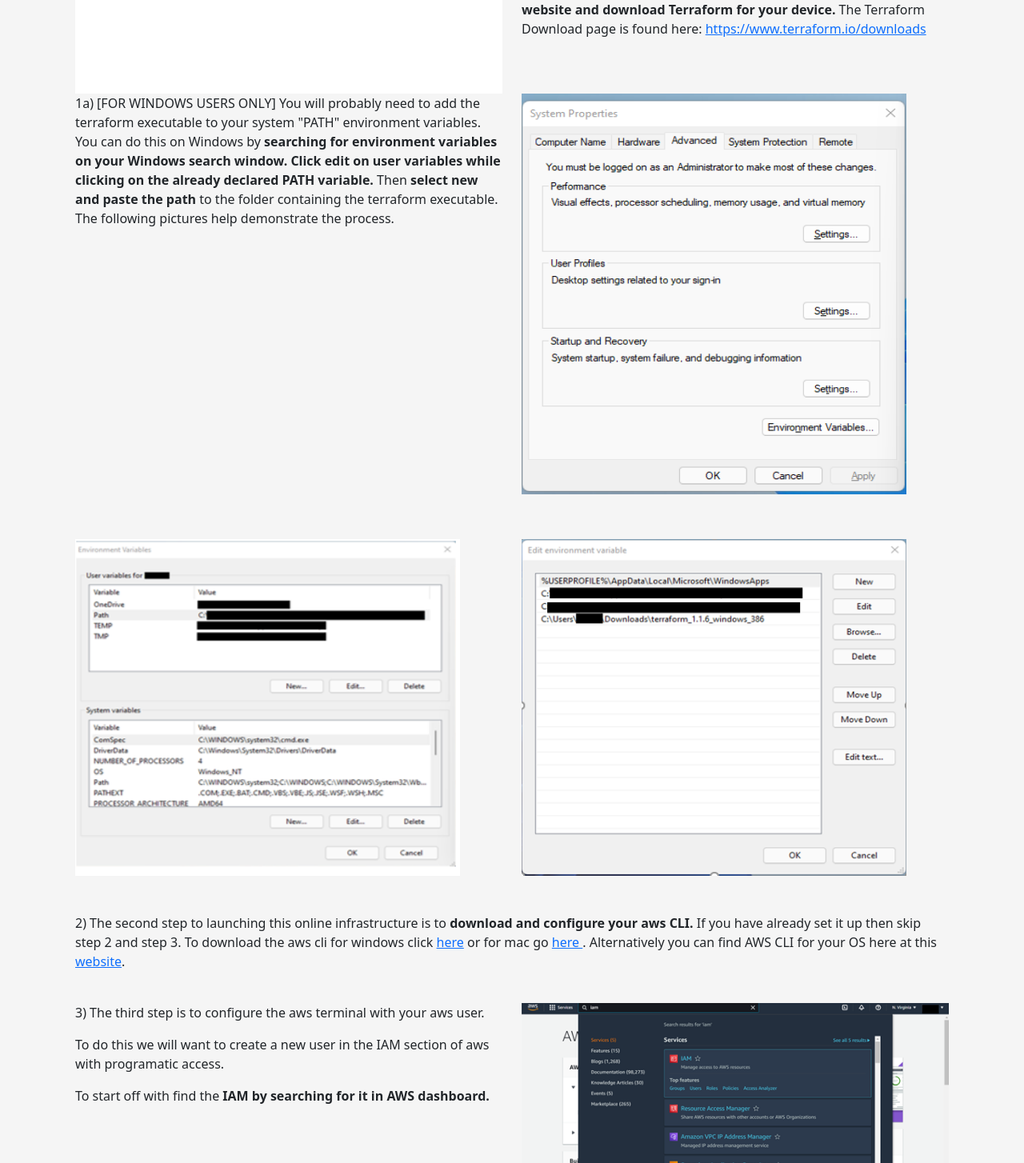
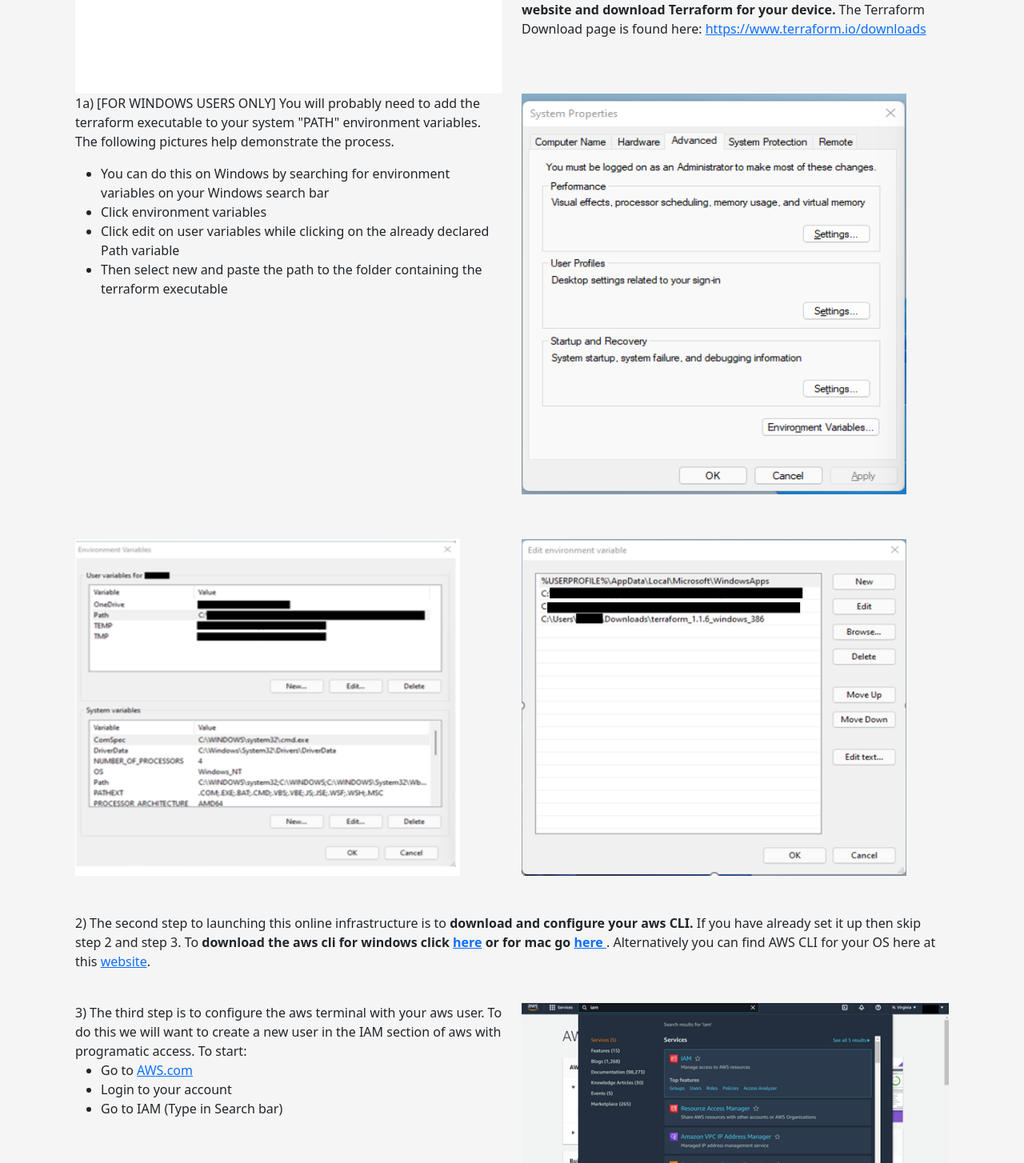
Before and after one commit to cutler37/capstone, a React (Create React App) app in the folder temp/: page /terraform in a window 1280 px wide. Shown: the part 296-1750 px from the top of the page at 80% size. Built offline with nearby package versions, Linux system fonts and the light colour scheme.

Commit message:
update front-end

```diff
--- a/temp/src/components/AWSConfigure.js
+++ b/temp/src/components/AWSConfigure.js
@@ -17,13 +17,12 @@
       <Container>    <Row>
         <Col md='6'>
           <p>
-            3) The third step is to configure the aws terminal with your aws user.
-          </p>
-          <p>
-            To do this we will want to create a new user in the IAM section of aws with programatic access.
-          </p>
-          <p>
-            To start off with find the <span className='bold'>IAM by searching for it in AWS dashboard.</span>
+            3) The third step is to configure the aws terminal with your aws user. To do this we will want to create a new user in the IAM section of aws with programatic access. To start:
+            <ul>
+              <li>Go to <a href="https://aws.amazon.com/" >AWS.com</a></li>
+              <li>Login to your account</li>
+              <li>Go to IAM (Type in Search bar)</li>
+            </ul>
           </p>
         </Col>
         <Col md='6'>
@@ -105,9 +104,16 @@
       </Row>
       <Row>
         <Col md='6'>
-        <br></br><br></br><br></br>
+        <br></br>
           <p>
-            Finally, <span className='bold'>open up your terminal on your computer, and type "aws configure".</span> It will ask you for to enter your AWS Access Key ID and your AWS Secret Access Key. <span className='bold'>Enter the keys you got for the user you created on AWS in these spots.</span> When it asks you for a <span className='bold'>default region we recommend entering "us-east-1"</span> but feel free to enter in a different region.
+            Finally:
+            <ul>
+              <li>open up your terminal on your computer, and type "aws configure"</li>
+              <li>Enter your AWS Access Key ID</li>
+              <li>Enter your AWS Secret Access Key</li>
+              <li>Enter "us-east-1" for default region</li>
+              <li>Leave the Output format empty</li>
+            </ul>
           </p>
         </Col>
         <Col md='6'>
--- a/temp/src/components/Terraform.js
+++ b/temp/src/components/Terraform.js
@@ -42,7 +42,15 @@
       <Row>
         <Col md='6'>
           <p>
-            1a) [FOR WINDOWS USERS ONLY] You will probably need to add the terraform executable to your system "PATH" environment variables. You can do this on Windows by <span className='bold'>searching for environment variables on your Windows search window.</span> <span className='bold'>Click edit on user variables while clicking on the already declared PATH variable.</span> Then <span className='bold'>select new and paste the path</span> to the folder containing the terraform executable. The following pictures help demonstrate the process.
+            1a) [FOR WINDOWS USERS ONLY] You will probably need to add the terraform executable to your system "PATH" environment variables. The following pictures help demonstrate the process.
+          </p>
+          <p>
+            <ul>
+              <li>You can do this on Windows by searching for environment variables on your Windows search bar</li>
+              <li>Click environment variables</li>
+              <li>Click edit on user variables while clicking on the already declared Path variable</li>
+              <li>Then select new and paste the path to the folder containing the terraform executable</li>
+            </ul>
           </p>
         </Col>
         <Col md='6'>
@@ -59,7 +67,7 @@
       </Row>
       <Row>
         <p>
-          2) The second step to launching this online infrastructure is to <span className='bold'>download and configure your aws CLI.</span> If you have already set it up then skip step 2 and step 3. To download the aws cli for windows click <a href="https://awscli.amazonaws.com/AWSCLIV2.msi">here</a> or for mac go <a href="https://awscli.amazonaws.com/AWSCLIV2.pkg">here </a>. Alternatively you can find AWS CLI for your OS here at this <a href="https://docs.aws.amazon.com/cli/latest/userguide/getting-started-install.html">website</a>.
+          2) The second step to launching this online infrastructure is to <span className='bold'>download and configure your aws CLI.</span> If you have already set it up then skip step 2 and step 3. To <span className='bold'>download the aws cli for windows click <a href="https://awscli.amazonaws.com/AWSCLIV2.msi">here</a> or for mac go <a href="https://awscli.amazonaws.com/AWSCLIV2.pkg">here </a></span>. Alternatively you can find AWS CLI for your OS here at this <a href="https://docs.aws.amazon.com/cli/latest/userguide/getting-started-install.html">website</a>.
         </p>
       </Row>
       <br></br>
@@ -88,7 +96,7 @@
       <Row>
         <Col>
           <p>
-            5) [OPTIONAL] Step 5 is only utilized to customize your environment. <span className='bold'>Instead of using the variables.json above this form will create a custom one for you.</span> Be alert on your selections though, because based on your selections the price AWS will change. We will try to provide pricing help but it is not always 100% accurate. You can always go check out the prices aws provides <a href="https://calculator.aws/#/">here</a>. All prices we show are estimates and could be wrong.
+            5) <span className='bold'>[OPTIONAL]</span> Step 5 is only utilized to customize your environment. <span className='bold'>Instead of using the variables.json above this form will create a custom one for you.</span> Be alert on your selections though, because based on your selections the price AWS will change. We will try to provide pricing help but it is not always 100% accurate. You can always go check out the prices aws provides <a href="https://calculator.aws/#/">here</a>. All prices we show are estimates and could be wrong.
           </p>
           <br></br>
           <SelectionForm></SelectionForm>
@@ -138,8 +146,15 @@
           <p>
             9) After terraform is initilaized you are ready <span className='bold'>to launch the virtual environment.</span> To do this <span className='bold'>use the command 'terraform apply'</span>. It will ask if you are sure you'd like to make the following changes. Just <span className='bold'>type 'yes' and hit enter. </span>
           </p>
-          <p>
-            If you receive a subscription error while deploying. Go to the aws kali linux marketplace page <a href="https://aws.amazon.com/marketplace/pp/prodview-fznsw3f7mq7to"> HERE</a> Click "Continue to Subscribe". Then under Kali Linux offer click: "Accept Terms". You should get a notification saying, "Thank you for subscribing to this product! We are processing your request." It may take a minute to process, but after it finishes processing just retype the command "terraform apply" and it should launch without a fault.</p>
+          <p>If you receive a subscription error while deploying:
+            <ul>
+              <li>Go to the aws kali linux marketplace page <a href="https://aws.amazon.com/marketplace/pp/prodview-fznsw3f7mq7to"> HERE</a></li>
+              <li>Click "Continue to Subscribe"</li>
+              <li>Then under Kali Linux offer click: "Accept Terms"</li>
+              <li>You should get a notification saying, "Thank you for subscribing to this product! We are processing your request."</li>
+              <li> It may take a minute to process, but after it finishes processing just retype the command "terraform apply" and it should launch without an error</li>
+            </ul>
+          </p>
         </Col>
       </Row>
 {/* ################# STEP TEN ################### */}
@@ -147,6 +162,26 @@
         <br></br>
         <p>
           10) After waiting a few minutes for the environment to deploy, <span className='bold'>make sure you have the following new files 'id_rsa', and 'ipAddresses'.</span> The id_rsa is the private key of the keypair that you will use to connect with your Kali instance. You will do this the first time using SSH. Make sure that your command line is in the same file as the id_rsa file. <span className='bold'>Then use the following command: "ssh -i 'id_rsa' kali@(replace with static IP address found in the ipAddresses file)"</span>
+        </p>
+        <p>[WINDOWS] If you are receiving a permissions error:
+          <ul>
+            <li>Right-click on the id_rsa file</li>
+            <li>Click Properties</li>
+            <li>Go to security</li>
+            <li>Click Advanced</li>
+            <li>Click Disable Inheritance and Remove inherited permissions</li>
+            <li>Then click add </li>
+            <li>select a principal </li>
+            <li>type in your user </li>
+            <li>check the box Read and Execute, Read, and Write</li>
+            <li>then confirm and exit clicking okay </li>
+          </ul>
+        </p>
+        <p>[MAC/LINUX] If you are receiving a permissions error:
+          <ul>
+            <li>Exit the script</li>
+            <li>In terminal type chmod 0400 ./id_rsa ( make sure you are in the correct folder)</li>
+          </ul>
         </p>
         <p>
           The Kali instance on AWS is not completely configured. In fact tools on this image is quite sparse to allow for customization and reduced image size. <span className='bold'>In order to to update kali and download missing tools you will need to run a few commands. These commands can take several minutes to run:</span>
```
Also changed, not shown: 1 other file (tests, documents, lock files or other folders).
